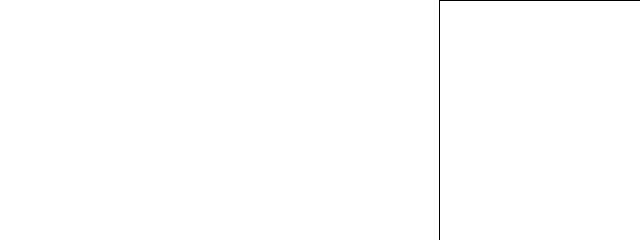
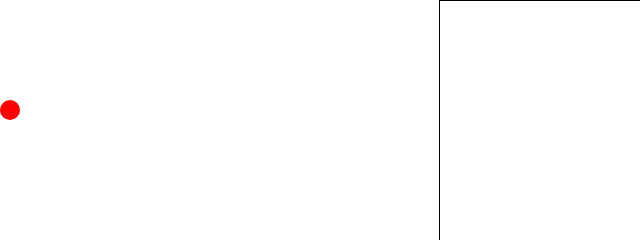
Before and after one commit to csathvik2011/csathvik2011.github.io.cool, a plain HTML site: page index.html in a window 1280 px wide. Shown: the top 240 px of the page, 0-640 px from the left. Drawn offline with Linux system fonts and the light colour scheme.

Commit message:
Update style.css

```diff
--- a/style.css
+++ b/style.css
@@ -30,3 +30,11 @@
 top: -500px;
 animation: block 2s infinite linear;
 }
+#character {
+  width: 20px;
+  height: 20px;
+  background-color: red;
+  position: absolute;
+  top: 100px;
+  border-radius: 50%;
+}
```
